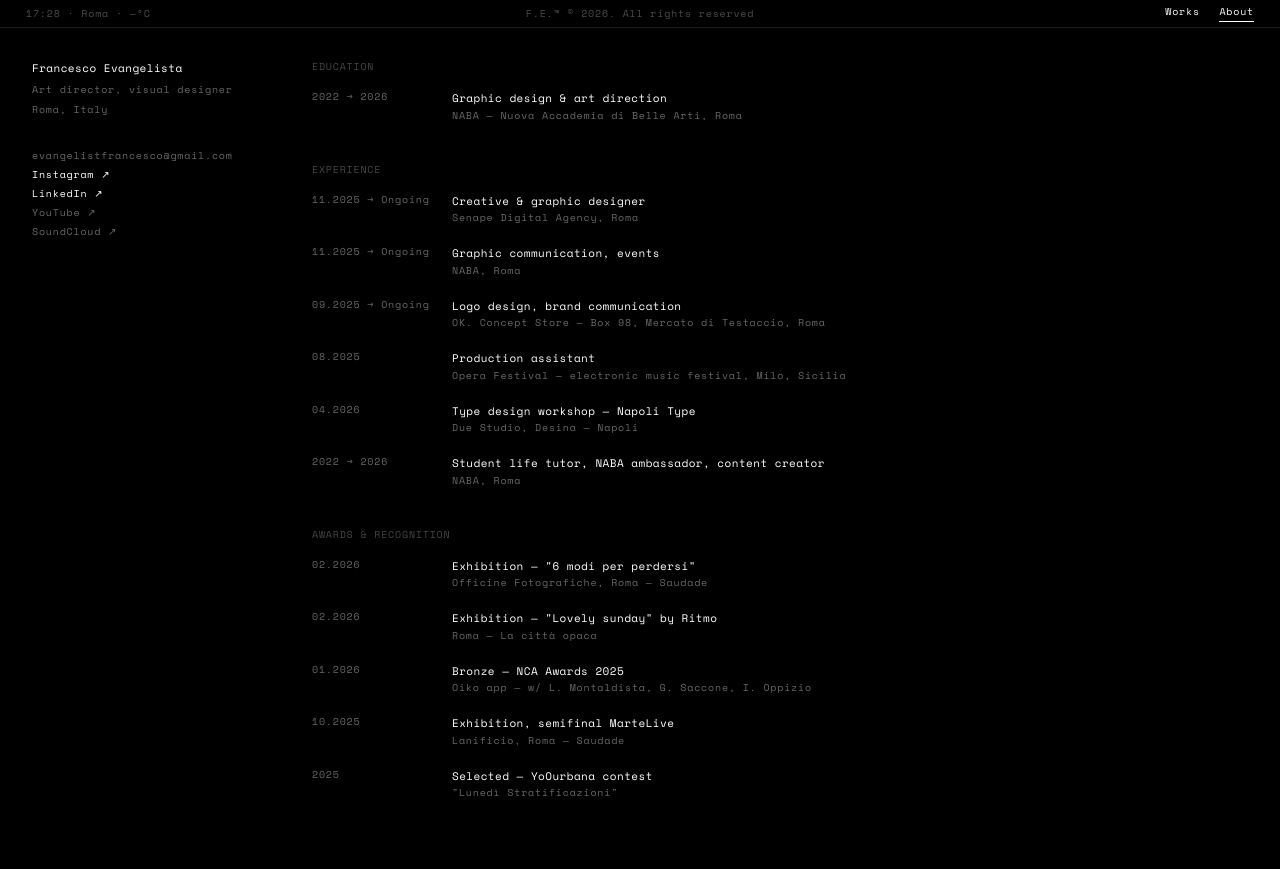
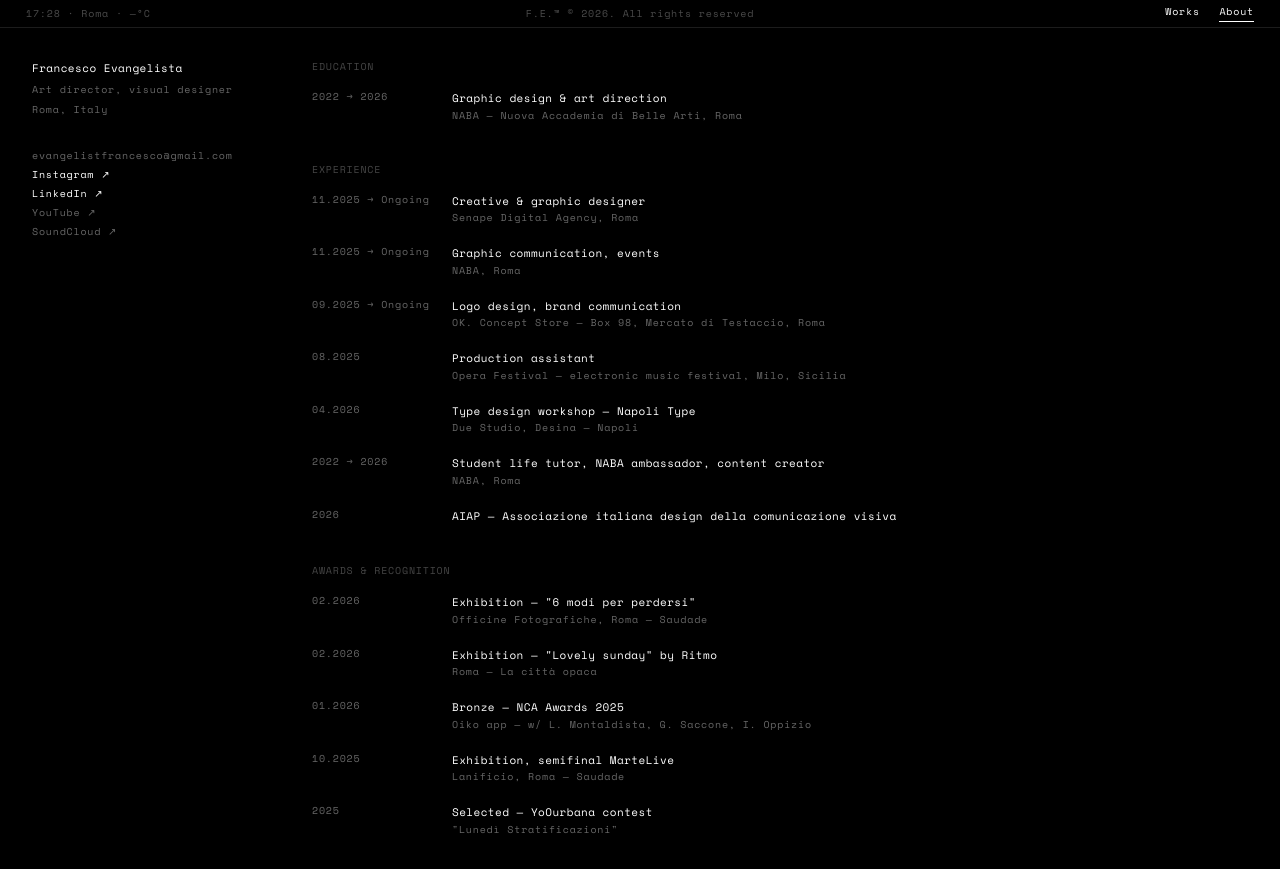
Before and after one commit to francescoevangelista/portfolio, a Next.js app: page /about in a window 1280 px wide. Before the commit the page ends 832 px from the top, so only its background shows below. Built offline with nearby package versions, Linux system fonts and the light colour scheme; no server answers.

Commit message:
add AIAP to about

```diff
--- a/app/about/page.tsx
+++ b/app/about/page.tsx
@@ -45,6 +45,7 @@ export default function AboutPage() {
                     <CvEntry date="08.2025" title="Production assistant" context="Opera Festival — electronic music festival, Milo, Sicilia" />
                     <CvEntry date="04.2026" title="Type design workshop — Napoli Type" context="Due Studio, Desina — Napoli" />
                     <CvEntry date="2022 → 2026" title="Student life tutor, NABA ambassador, content creator" context="NABA, Roma" />
+                    <CvEntry date="2026" title="AIAP — Associazione italiana design della comunicazione visiva" context="" />
                 </CvSection>
 
                 <CvSection title="Awards & recognition">
```
